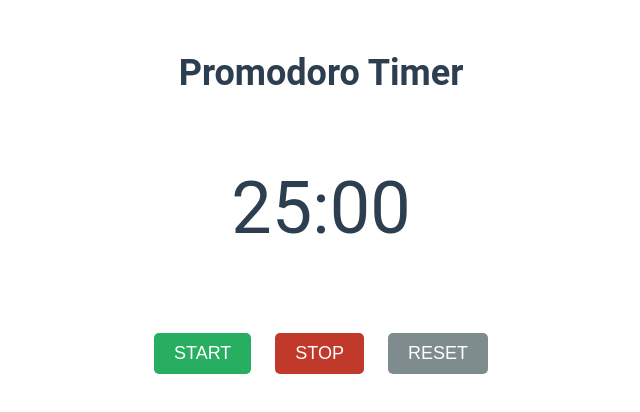
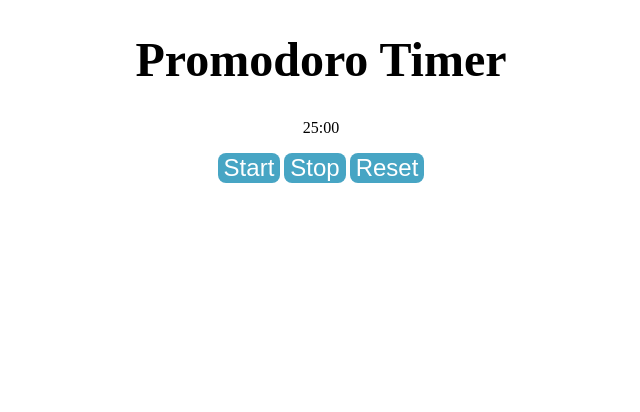
Before and after one commit to Shivani020898/Udemy_60-Project, a plain HTML site: page Pomodoro_Timer/index.html in a window 1280 px wide. Shown: the whole page, without its empty margins (319-959 px from the left). Drawn offline with Linux system fonts and the light colour scheme.

Commit message:
pomodoro

```diff
--- a/Pomodoro_Timer/style.css
+++ b/Pomodoro_Timer/style.css
@@ -1,41 +1,63 @@
-.container{
-    margin: 0 auto;
-    max-width: 400px;
+body{
+    font-family: "Open Sans ",sans sans-serif;
     text-align: center;
-    padding: 20px;
-    font-family: "Roboto" ,sans-serif;
-}
-.title{
-    font-size: 36px;
-    margin-bottom: 10px;
-    color: #2c3e50;
+    margin: 0;
 
 }
-.timer{
-    font-size: 72px;
-    color: #2c3e50;
+h1{
+    font-size: 3rem;
+    margin-top: 2rem;
+}
+.dice{
+    font-size: 7rem;
+    margin: 5px;
+    animation-duration: 1s;
+    animation-fill-mode: forwards;
+}
+
+
+.roll-animation{
+    animation-name: roll;
+}
+
+@keyframes roll {
+    0%{transform: rotateY(0deg) rotateX(0deg);}
+    100%{transform: rotateY(720deg) rotateX(720deg);}
+}
+
+button{
+    background-color: #47a5c4;
+    color: white;
+    font-size: 1.5rem;
+    padding: 1 rem 2 rem;
+    border: none;
+    border-radius: 0.5rem;
+    cursor: pointer;
 
 }
-button{
-    font-size: 18px;
-    padding: 10px 20px;
-    margin: 10px;
-    color: white;
-    border: none;
-    border-radius: 5px;
-    cursor: pointer;
-    text-transform: uppercase;
-    transition: opacity .3s;
+button:hover{
+    background-color: #2e8baf;
+
 }
-button:hover{
-    opacity: .7;
+ul{
+    list-style: none;
+    padding: 0;
+    margin: 2rem;
+    max-width: 600px;
+    margin: 2rem auto;
 }
-#start{
-    background-color: #27ae60;
+li{
+    font-size: 1.5rem;
+    padding: .5rem;
+    margin: .5rem;
+    background-color: #f2f2f2;
+    border-radius: 0.5rem;
+    box-shadow: 0 2px 2px rgba(0,0,0,.3);
+    display: flex;
+    justify-content: space-between;
+    align-items: center;
 }
-#stop{
-    background-color: #c0392b;
+li span{
+    font-size: 3rem;
+    margin-right: 1rem;
 }
-#reset{
-    background-color: #7f8c8d;
-}
```
